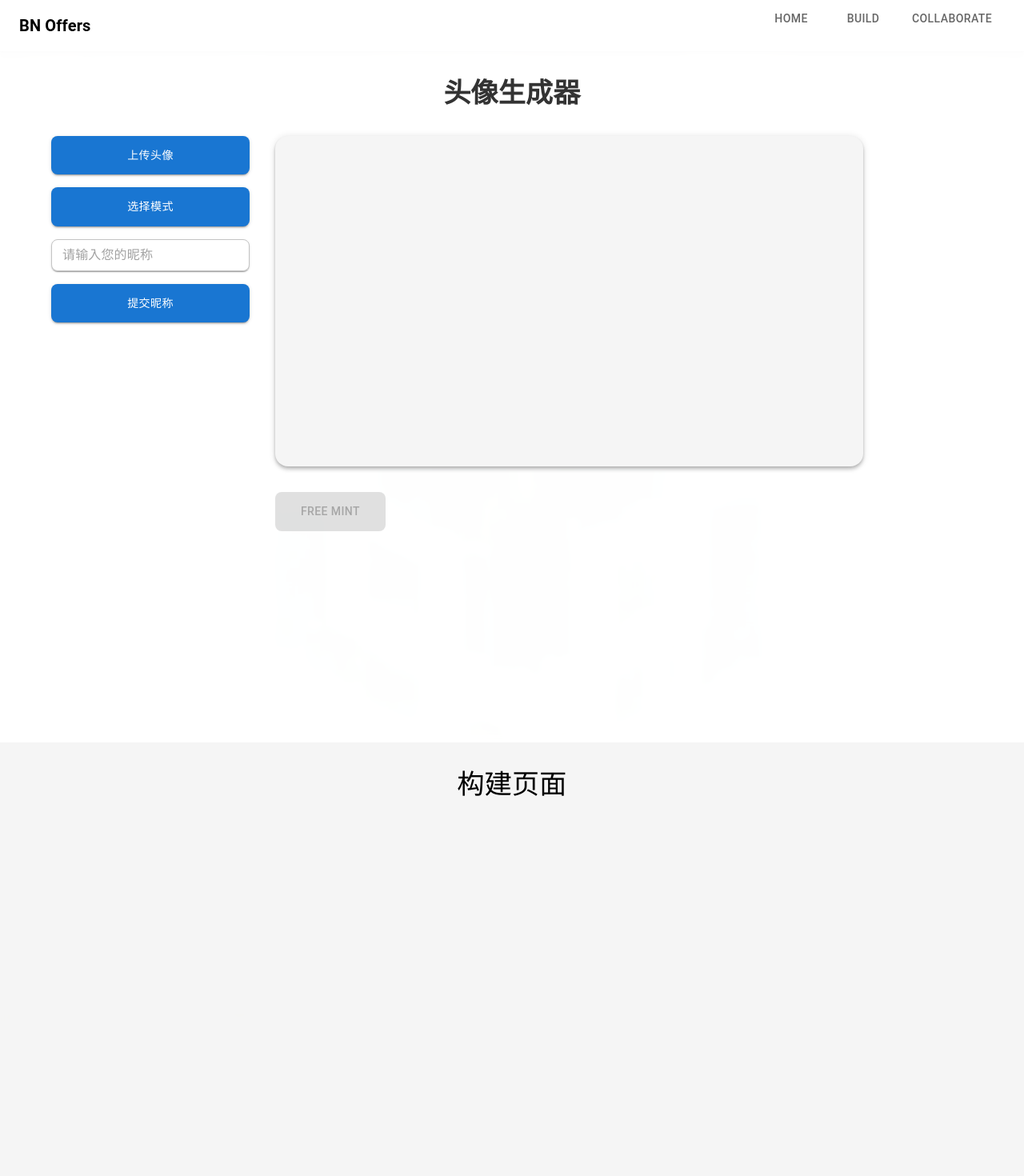
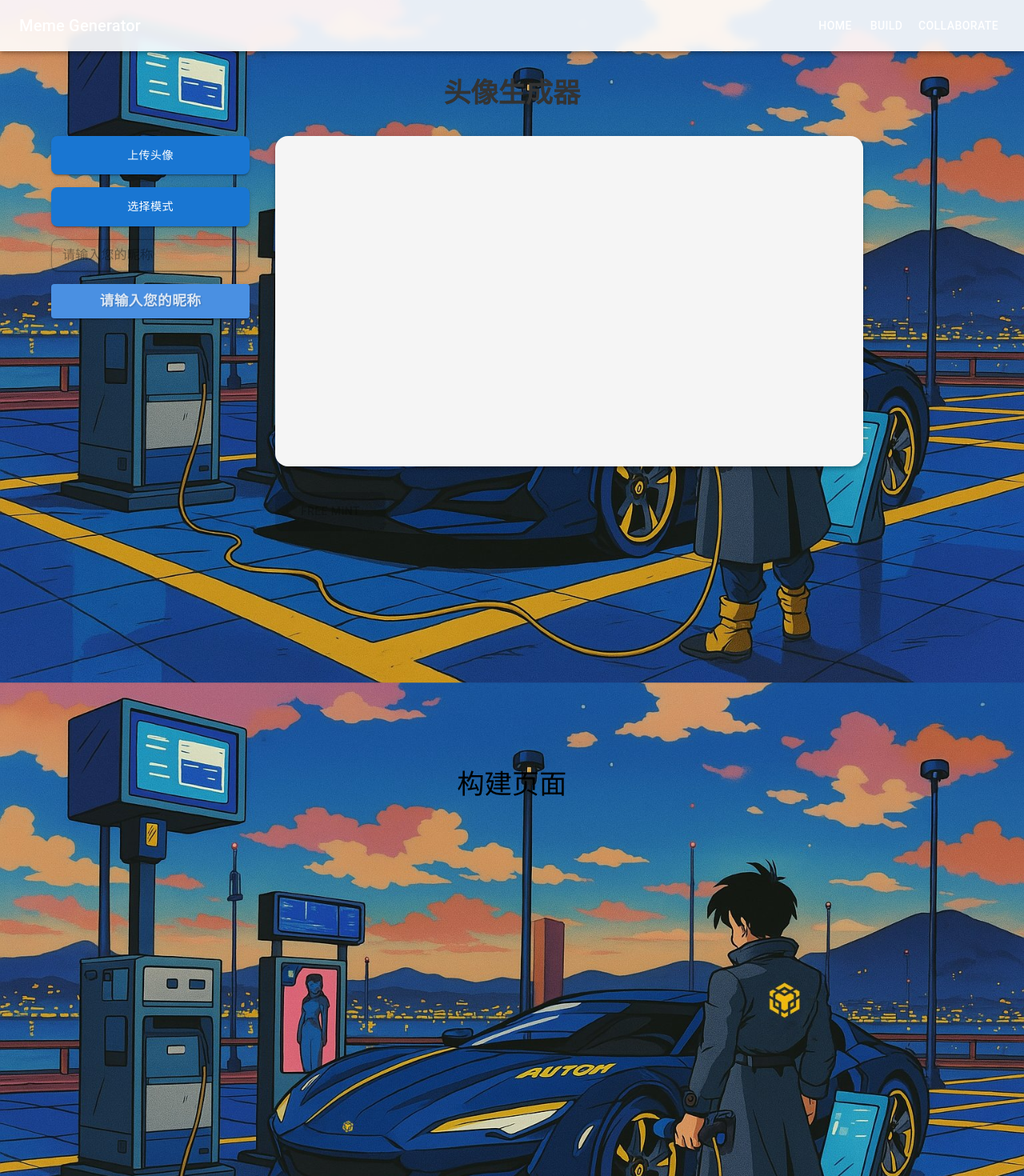
Before and after one commit to Lucas4MouthGauard/hotmapfun, a React (Create React App) app in the folder bnoffers/meme-generator/: page / in a window 1280 px wide. Shown: the top 1470 px of the page at 80% size. Built offline with nearby package versions, Linux system fonts and the light colour scheme.

Commit message:
更新：移除半透明遮罩层，恢复导航栏点击功能，优化按钮样式

```diff
--- a/bnoffers/meme-generator/src/App.js
+++ b/bnoffers/meme-generator/src/App.js
@@ -34,6 +34,7 @@ function App() {
   const memeRef = useRef(null);
   const buildRef = useRef(null);
   const collaborateRef = useRef(null);
+  const homeRef = useRef(null);
 
   const modeBackgrounds = {
     '模式1-入职': '/images/onboarding.png',
@@ -81,6 +82,10 @@ function App() {
     window.open('https://twitter.com/nineteen_888', '_blank');
   };
 
+  const scrollToSection = (ref) => {
+    ref.current?.scrollIntoView({ behavior: 'smooth' });
+  };
+
   return (
     <Box sx={{
       display: 'flex',
@@ -91,42 +96,29 @@ function App() {
       backgroundPosition: 'center',
       backgroundAttachment: 'fixed',
       position: 'relative',
-      '&::before': {
-        content: '""',
-        position: 'absolute',
-        top: 0,
-        left: 0,
-        right: 0,
-        bottom: 0,
-        backgroundColor: 'rgba(255, 255, 255, 0.9)',
-        zIndex: 0
-      }
     }}>
       <AppBar position="fixed" sx={{
-        backgroundColor: 'rgba(255, 255, 255, 0.95)',
-        color: 'black',
-        boxShadow: 2,
-        zIndex: 1
+        backgroundColor: 'rgba(255, 255, 255, 0.9)',
+        backdropFilter: 'blur(5px)',
+        zIndex: 1200
       }}>
         <Toolbar>
-          <Typography variant="h6" component="div" sx={{ flexGrow: 1, fontWeight: 'bold' }}>
-            BN Offers
+          <Typography variant="h6" component="div" sx={{ flexGrow: 1 }}>
+            Meme Generator
           </Typography>
-          <Tabs sx={{ minHeight: 64 }}>
-            <Tab label="Home" onClick={() => handleTabClick(memeRef)} />
-            <Tab label="Build" onClick={() => handleTabClick(buildRef)} />
-            <Tab label="Collaborate" onClick={() => handleTabClick(collaborateRef)} />
-          </Tabs>
+          <Button color="inherit" onClick={() => scrollToSection(homeRef)}>Home</Button>
+          <Button color="inherit" onClick={() => scrollToSection(buildRef)}>Build</Button>
+          <Button color="inherit" onClick={() => scrollToSection(collaborateRef)}>Collaborate</Button>
         </Toolbar>
       </AppBar>
 
       <Box sx={{ pt: 8, position: 'relative', zIndex: 1 }}>
         {/* Home Section */}
-        <Box ref={memeRef} sx={{
+        <Box ref={homeRef} sx={{
           minHeight: '100vh',
           py: 4,
-          backgroundColor: 'rgba(255, 255, 255, 0.95)',
-          backdropFilter: 'blur(5px)'
+          backgroundColor: 'transparent',
+          backdropFilter: 'none'
         }}>
           <Container maxWidth="lg">
             <Typography variant="h4" component="h1" align="center" gutterBottom sx={{ mb: 4, fontWeight: 'bold', color: '#333' }}>
@@ -195,16 +187,19 @@ function App() {
                     variant="contained"
                     onClick={handleSubmitNickname}
                     sx={{
-                      py: 1.5,
-                      px: 3,
-                      borderRadius: 2,
-                      boxShadow: 2,
+                      backgroundColor: '#4a90e2',
+                      color: 'rgba(255, 255, 255, 0.8)',
+                      fontWeight: 'bold',
+                      fontSize: '1.1rem',
+                      textShadow: '1px 1px 2px rgba(0,0,0,0.2)',
                       '&:hover': {
-                        boxShadow: 4
+                        backgroundColor: '#357abd',
+                        transform: 'translateY(-2px)',
+                        boxShadow: '0 4px 8px rgba(0,0,0,0.2)'
                       }
                     }}
                   >
-                    提交昵称
+                    请输入您的昵称
                   </Button>
                 </Box>
               </Grid>
@@ -299,11 +294,11 @@ function App() {
         </Box>
 
         {/* Build Section */}
-        <Box ref={buildRef} sx={{
+        <Box sx={{
           minHeight: '100vh',
           py: 4,
-          backgroundColor: 'rgba(245, 245, 245, 0.95)',
-          backdropFilter: 'blur(5px)'
+          backgroundColor: 'transparent',
+          backdropFilter: 'none'
         }}>
           <Container maxWidth="lg">
             <Typography variant="h4" component="h1" align="center" gutterBottom>
@@ -313,11 +308,11 @@ function App() {
         </Box>
 
         {/* Collaborate Section */}
-        <Box ref={collaborateRef} sx={{
+        <Box sx={{
           minHeight: '100vh',
           py: 4,
-          backgroundColor: 'rgba(255, 255, 255, 0.95)',
-          backdropFilter: 'blur(5px)'
+          backgroundColor: 'transparent',
+          backdropFilter: 'none'
         }}>
           <Container maxWidth="lg">
             <Typography variant="h4" component="h1" align="center" gutterBottom>
```
Also changed, not shown: bnoffers/meme-generator/public/images/pyramid-scene.png.
